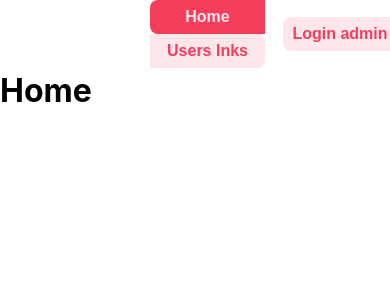
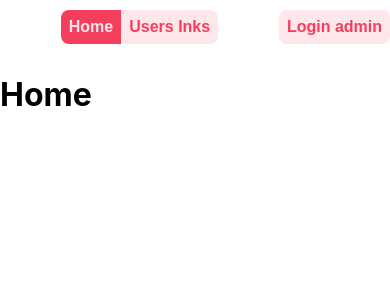
Before and after one commit to MuriloGon/dr-frontend, a React (Create React App) app: page / in a window 390 px wide. Shown: the top 300 px of the page. Built offline with nearby package versions, Linux system fonts and the light colour scheme.

Commit message:
fix: add mobile styles for navbar

```diff
--- a/src/components/Navbar.tsx
+++ b/src/components/Navbar.tsx
@@ -11,8 +11,7 @@ const Navbar: FC<Props> = ({ currentRoute }) => {
   const buttonSelected = (route: Routes) => currentRoute === route;
   return (
     <NavbarContainer>
-      <div />
-      <div className="main-nav-btns">
+      <div>
         <Link to="/">
           <NavButton
             selected={buttonSelected(Routes.home)}
--- a/src/styles/navbar.tsx
+++ b/src/styles/navbar.tsx
@@ -4,12 +4,21 @@ export const NavbarContainer = styled.nav`
   --size: 150px;
   display: grid;
   grid-template-columns: var(--size) 1fr var(--size);
-  height: 50px;
+  grid-template-areas: ". b c";
+  padding-block: 10px;
   place-items: center;
+
+  & > *:nth-child(1) { grid-area: b; }
+  & > *:nth-child(2) { grid-area: c; }
 
   span {
     display: inline-block;
     height: 100%;
+  }
+
+  @media screen and (max-width: 550px) {
+    grid-template-areas: "b c";
+    grid-template-columns: 1fr min-content;
   }
 `;
 
@@ -28,7 +37,7 @@ export const NavButton = styled.button<{
 }>`
   padding: 8px;
   box-sizing: border-box;
-  width: 115px;
+  width: max-content;
   border: none;
   font-size: 16px;
   font-weight: bold;
```
